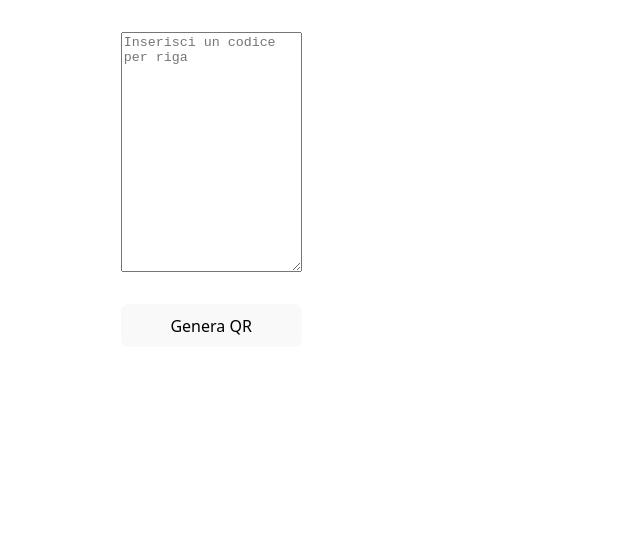
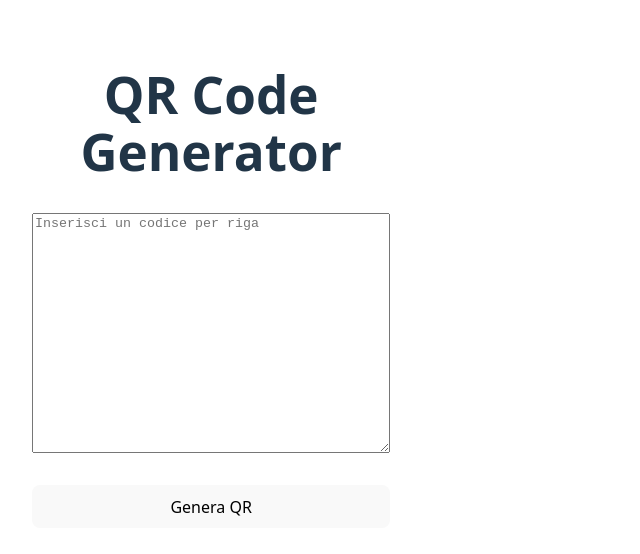
Before and after one commit to confett0/qrcode-generator, a React (Vite) app: page / in a window 1280 px wide. Shown: the top 554 px of the page, without its empty margins (0-640 px from the left). Built offline with nearby package versions, Linux system fonts and the light colour scheme.

Commit message:
Create Sidebar component

```diff
--- a/src/App.jsx
+++ b/src/App.jsx
@@ -1,5 +1,5 @@
 import { useState } from 'react'
-import Form from './components/Form'
+import Sidebar from './components/Sidebar'
 import QRgrid from './components/QRgrid'
 import inputParser from './inputParser'
 import './App.css'
@@ -16,7 +16,7 @@ function App() {
 
   return (
     <>
-      <Form input={input} setInput={setInput} generateQR={generateQR} />
+      <Sidebar input={input} setInput={setInput} generateQR={generateQR} codeArray={codeArray} />
       <QRgrid codeArray={codeArray} />
     </>
   )
--- /dev/null
+++ b/src/components/Sidebar.jsx
@@ -0,0 +1,11 @@
+import Form from "./Form"
+
+export default function Sidebar({ input, setInput, generateQR, codeArray }) {
+    return (
+        <div className="sidebar">
+            <h1>QR Code Generator</h1>
+            <Form input={input} setInput={setInput} generateQR={generateQR} />
+            {codeArray.length > 0 && <button>Print</button>}
+        </div>
+    )
+}
```
